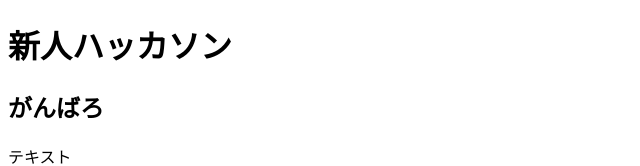
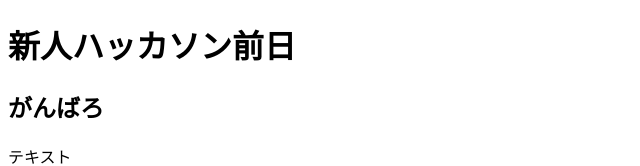
Before and after one commit to shungenie/test_for_rookie_hackathon, a plain HTML site: page index.html in a window 1280 px wide. Shown: the top 166 px of the page, without its empty margins (0-640 px from the left). Drawn offline with Linux system fonts and the light colour scheme.

Commit message:
見出しを変更

```diff
--- a/index.html
+++ b/index.html
@@ -8,7 +8,7 @@
 </head>
 <body>
   <header>
-    <h1>新人ハッカソン</h1>
+    <h1>新人ハッカソン前日</h1>
   </header>
   <main>
     <section>
```
